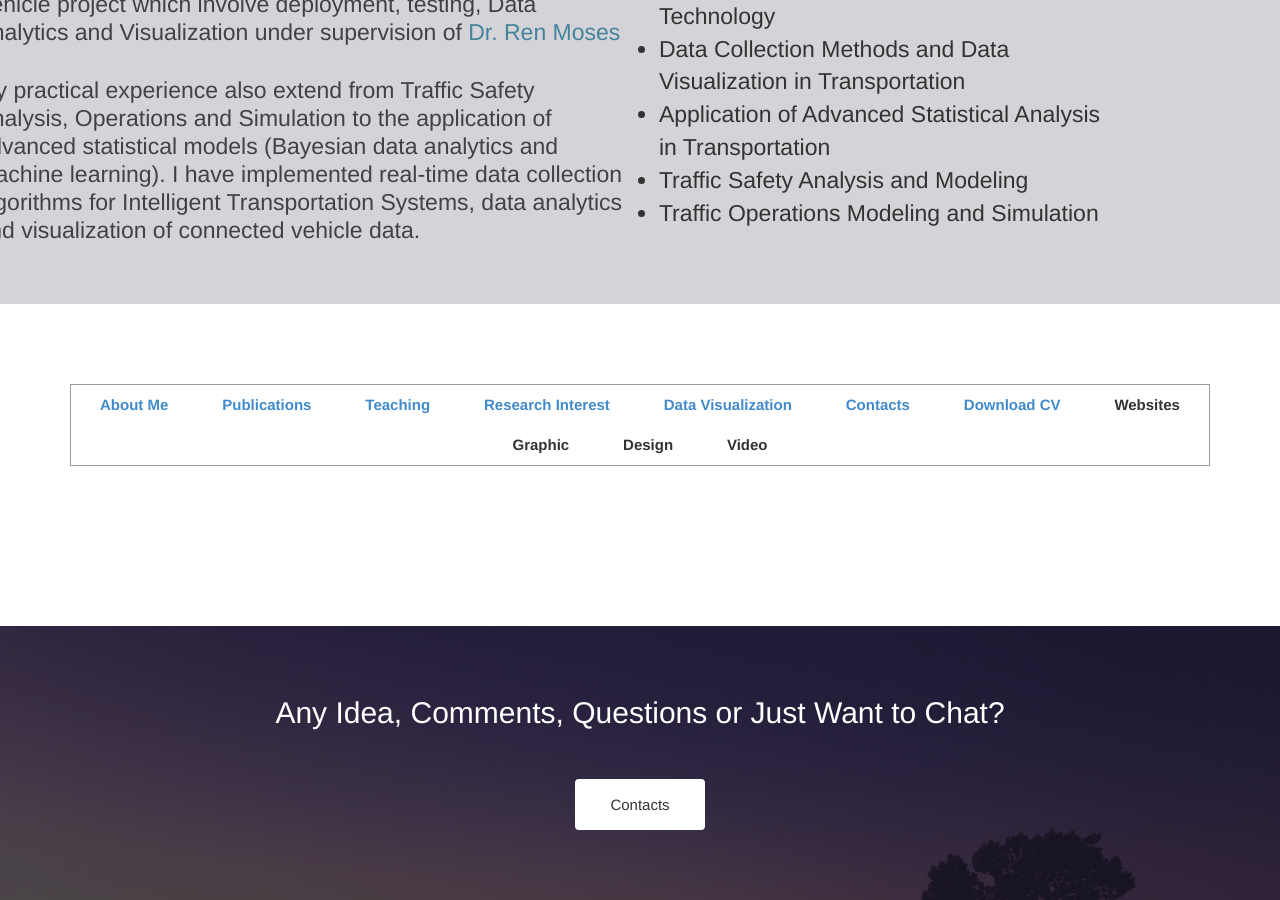
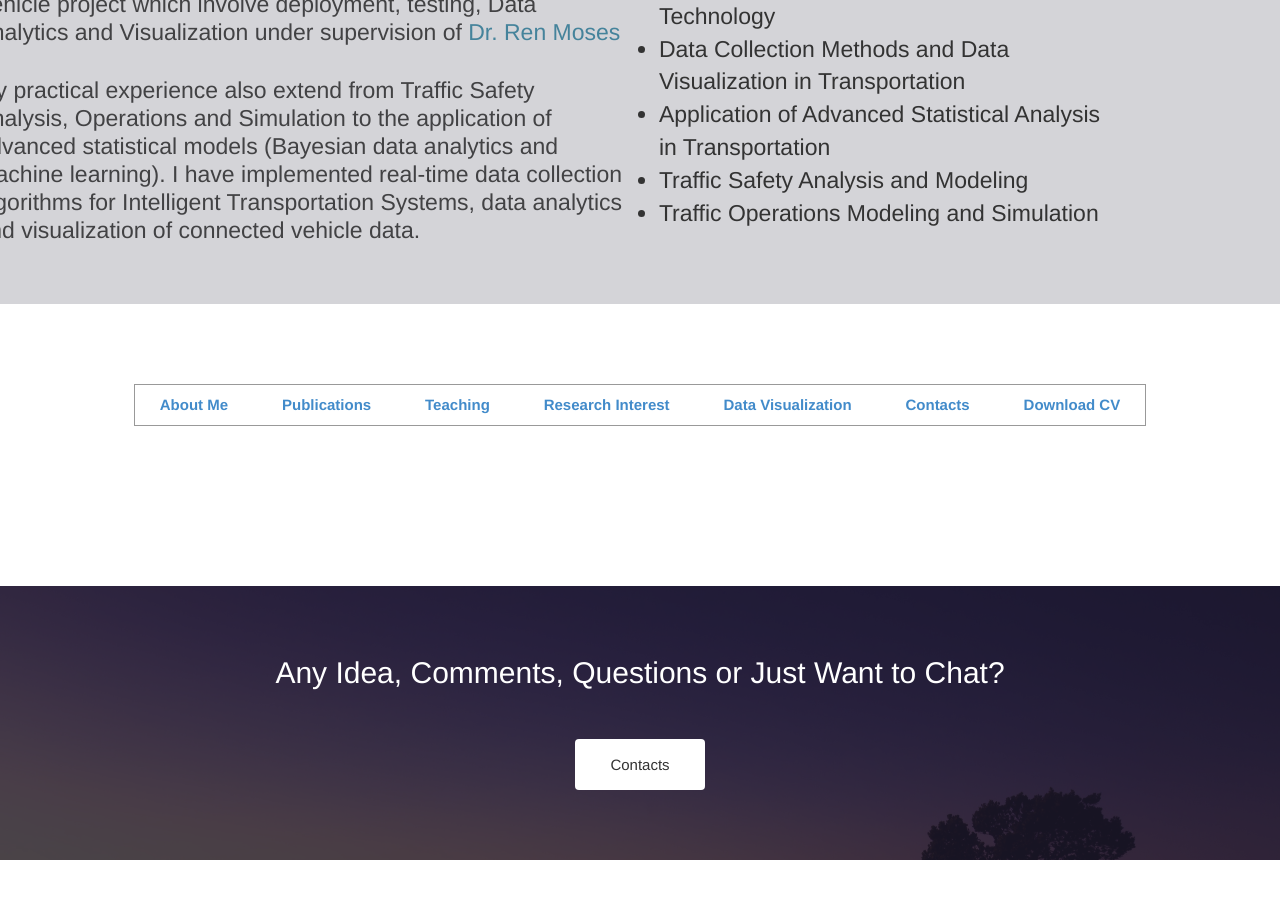
Before and after one commit to ekidando/Kidando, a Jekyll site: the page built from index.html, in a window 1280 px wide and 900 px high, scrolled down 956 px. Built offline with Jekyll 4.4.1, drawn with Linux system fonts in a browser that asks for light colours; nearby versions of some CDN libraries; some web fonts are replaced; after the commit the page ends 1816 px from its top, so only the background shows below that.

Commit message:
Update index.html

```diff
--- a/index.html
+++ b/index.html
@@ -80,10 +80,7 @@ published: true
 					<li><a href="html/datavisualization.html">Data visualization</li>
 					<li><a href="html/webresources.html">Contacts</li>
 					<li><a href="File/MyCV.html" target="_blank">Download CV</a></li>
-			<li class="filter" data-filter=".Websites">Websites</li>
-                    <li class="filter" data-filter=".Graphic">Graphic</li>
-                    <li class="filter" data-filter=".design">design</li>
-                    <li class="filter" data-filter=".Video">Video</li>
+
 
                 </ul>
               </div>
```
